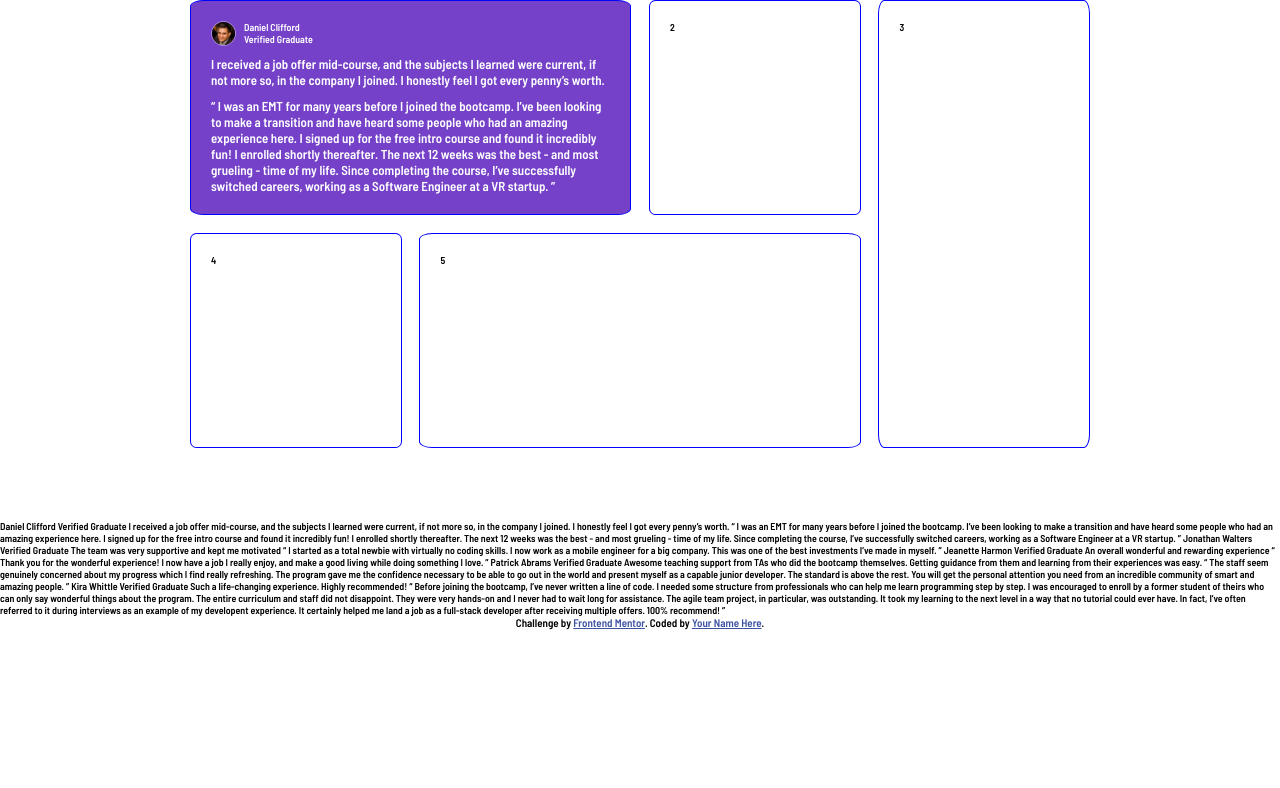
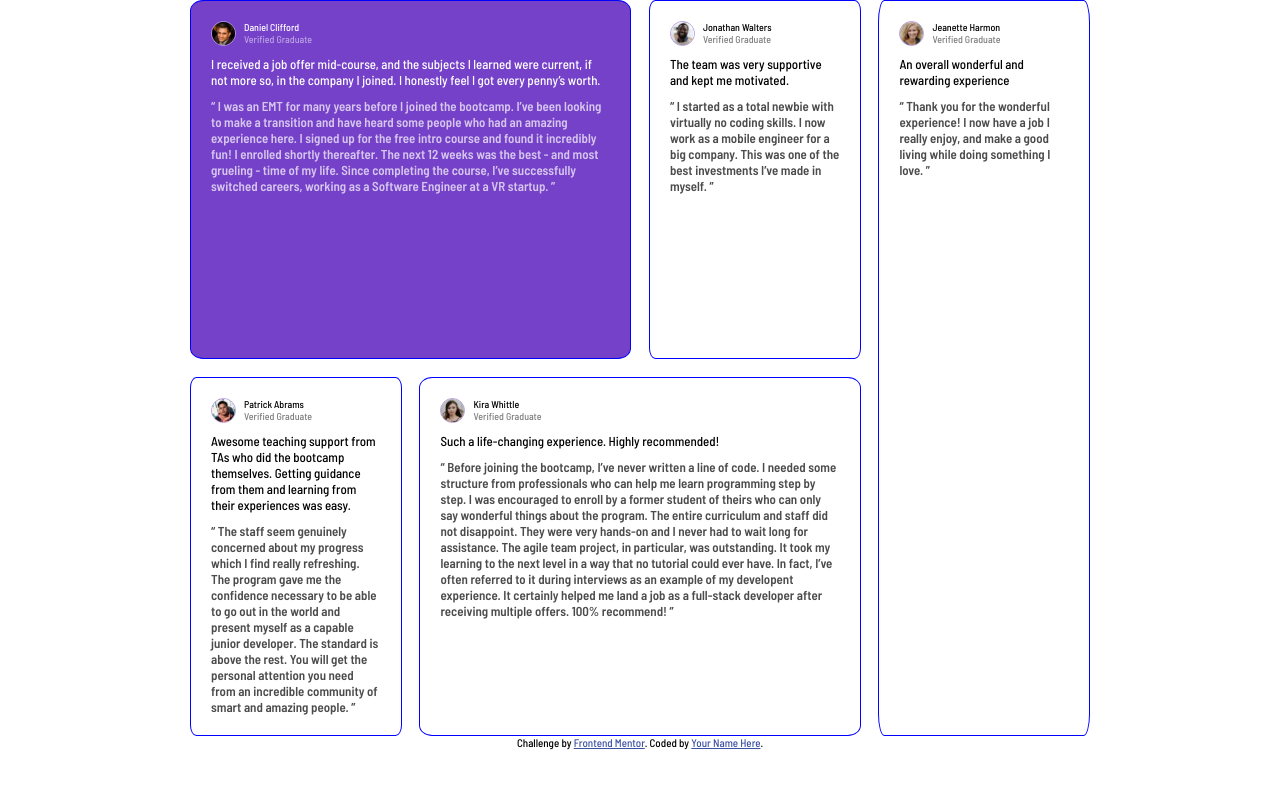
Before and after one commit to abonilla4/testimonials-grid-section-main, a plain HTML site: page index.html in a window 1280 px wide. Drawn offline with Linux system fonts and the light colour scheme.

Commit message:
estilos en cards

```diff
--- a/index.html
+++ b/index.html
@@ -21,7 +21,7 @@
     <div class="card card-1">
       <div class="card--info">
         <img src="/images/image-daniel.jpg" alt="Daniel Photo">
-        <div>
+        <div class="card--detail">
           <p>Daniel Clifford</p>
           <p>Verified Graduate</p>
         </div>
@@ -36,69 +36,71 @@
           the course, I’ve successfully switched careers, working as a Software Engineer at a VR startup. ”</p>
     </div>
 
-    <div class="card card-2">2</div>
-    <div class="card card-3">3</div>
-    <div class="card card-4">4</div>
-    <div class="card card-5">5</div>
-  </section>
-<br>
-<br>
-<br>
-<br>
-<br>
-<br>
-  Daniel Clifford
-  Verified Graduate
+    <div class="card card-2">
+      <div class="card--info">
+        <img src="/images/image-jonathan.jpg" alt="Jonathan Photo">
+        <div class="card--detail">
+          <p>Jonathan Walters</p>
+          <p>Verified Graduate</p>
+        </div>
+      </div>
+      <p class="card-parag1">The team was very supportive and kept me motivated.</p>
 
-  I received a job offer mid-course, and the subjects I learned were current, if not more so,
-  in the company I joined. I honestly feel I got every penny’s worth.
+      <p class="card-parag2">“ I started as a total newbie with virtually no coding skills. I now work as a mobile engineer
+        for a big company. This was one of the best investments I’ve made in myself. ”</p>
+    </div>
 
-  “ I was an EMT for many years before I joined the bootcamp. I’ve been looking to make a
-  transition and have heard some people who had an amazing experience here. I signed up
-  for the free intro course and found it incredibly fun! I enrolled shortly thereafter.
-  The next 12 weeks was the best - and most grueling - time of my life. Since completing
-  the course, I’ve successfully switched careers, working as a Software Engineer at a VR startup. ”
+    <div class="card card-3">
+      <div class="card--info">
+        <img src="/images/image-jeanette.jpg" alt="Jeanette Photo">
+        <div class="card--detail">
+          <p>Jeanette Harmon</p>
+          <p>Verified Graduate</p>
+        </div>
+      </div>
+      <p class="card-parag1">An overall wonderful and rewarding experience</p>
 
-  Jonathan Walters
-  Verified Graduate
+      <p class="card-parag2">“ Thank you for the wonderful experience! I now have a job I really enjoy, and make a good living
+        while doing something I love. ”</p>
+    </div>
 
-  The team was very supportive and kept me motivated
+    <div class="card card-4">
+      <div class="card--info">
+        <img src="/images/image-patrick.jpg" alt="Patrick Photo">
+        <div class="card--detail">
+          <p>Patrick Abrams</p>
+          <p>Verified Graduate</p>
+        </div>
+      </div>
+      <p class="card-parag1">Awesome teaching support from TAs who did the bootcamp themselves. Getting guidance from them and
+        learning from their experiences was easy.</p>
 
-  “ I started as a total newbie with virtually no coding skills. I now work as a mobile engineer
-  for a big company. This was one of the best investments I’ve made in myself. ”
-
-  Jeanette Harmon
-  Verified Graduate
-
-  An overall wonderful and rewarding experience
-
-  “ Thank you for the wonderful experience! I now have a job I really enjoy, and make a good living
-  while doing something I love. ”
-
-  Patrick Abrams
-  Verified Graduate
-
-  Awesome teaching support from TAs who did the bootcamp themselves. Getting guidance from them and
-  learning from their experiences was easy.
-
-  “ The staff seem genuinely concerned about my progress which I find really refreshing. The program
+      <p class="card-parag2">“ The staff seem genuinely concerned about my progress which I find really refreshing. The program
         gave me the confidence necessary to be able to go out in the world and present myself as a capable
         junior developer. The standard is above the rest. You will get the personal attention you need from
-  an incredible community of smart and amazing people. ”
+        an incredible community of smart and amazing people. ”</p>
+    </div>
 
-  Kira Whittle
-  Verified Graduate
+    <div class="card card-5">
+      <div class="card--info">
+        <img src="/images/image-kira.jpg" alt="Patrick Photo">
+        <div class="card--detail">
+          <p>Kira Whittle</p>
+          <p>Verified Graduate</p>
+        </div>
+      </div>
+      <p class="card-parag1">Such a life-changing experience. Highly recommended!</p>
 
-  Such a life-changing experience. Highly recommended!
-
-  “ Before joining the bootcamp, I’ve never written a line of code. I needed some structure from
+      <p class="card-parag2">“ Before joining the bootcamp, I’ve never written a line of code. I needed some structure from
         professionals who can help me learn programming step by step. I was encouraged to enroll by a former
         student of theirs who can only say wonderful things about the program. The entire curriculum and staff
         did not disappoint. They were very hands-on and I never had to wait long for assistance. The agile team
         project, in particular, was outstanding. It took my learning to the next level in a way that no tutorial
         could ever have. In fact, I’ve often referred to it during interviews as an example of my developent
         experience. It certainly helped me land a job as a full-stack developer after receiving multiple offers.
-  100% recommend! ”
+        100% recommend! ”</p>
+    </div>
+  </section>
 
   <div class="attribution">
     Challenge by <a href="https://www.frontendmentor.io?ref=challenge" target="_blank">Frontend Mentor</a>.
--- a/styles.css
+++ b/styles.css
@@ -1,4 +1,4 @@
-@import url('https://fonts.googleapis.com/css2?family=Barlow+Semi+Condensed:ital,wght@0,600;1,500&display=swap');
+@import url('https://fonts.googleapis.com/css2?family=Barlow+Semi+Condensed:wght@500;600&display=swap');
 
 * {
   margin: 0;
@@ -72,16 +72,20 @@ html {font-size: 62.2%;}
   margin-right: 8px;
 }
 
+.card--detail :nth-child(2){
+  opacity: 50%;
+}
+
 .card-parag1, .card-parag2 {
   font-size: 1.3rem;
   margin-top: 10px;
 }
 
 .card-parag1 {
-  font-weight: 600;
+  font-weight: 400;
 }
 
 .card-parag2 {
-
-  font-weight: 500;
+  font-weight: 600;
+  opacity: 70%;
 }
```
Lines whose indentation alone changed are shown as unchanged.
